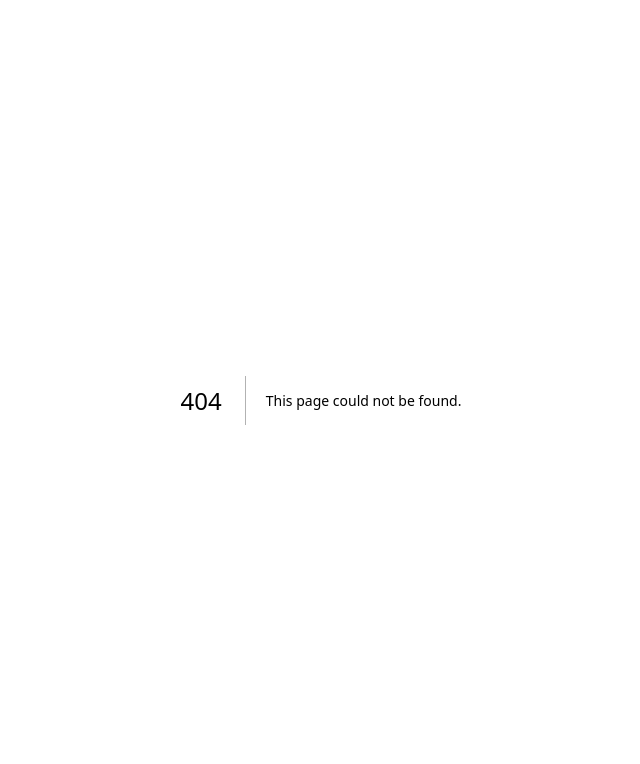
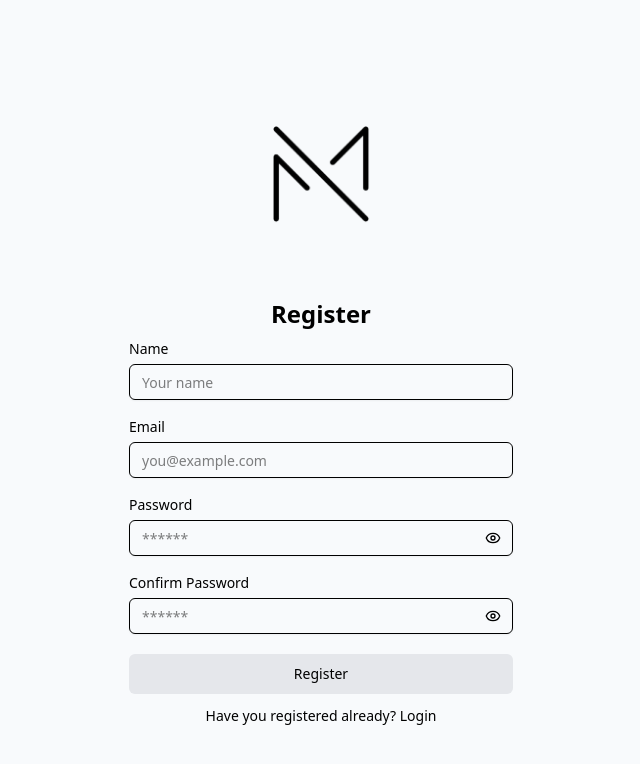
Before and after one commit to nth2355/flash-card-app, a Next.js app: page /register in a window 1280 px wide. Before the commit this address had no page. Shown: the top 764 px of the page, without its empty margins (319-959 px from the left). Built offline with nearby package versions, Linux system fonts and the light colour scheme; no server answers.

Commit message:
Refactor: Modify folder structure

```diff
--- a/app/components/auth/AuthPage.tsx
+++ b/app/components/auth/AuthPage.tsx
@@ -1,16 +1,18 @@
 "use client"
-import { useState } from "react"
+import Image from "next/image"
 import { LoginForm } from "./LoginForm"
 import { SignupForm } from "./SignupForm"
-import Image from "next/image";
 
-export default function AuthPage() {
-  const [mode, setMode] = useState<"login" | "signup">("login")
+export default function AuthPage({
+  mode,
+  onSwitch,
+}: {
+  mode: "login" | "signup"
+  onSwitch: () => void
+}) {
+  return (
+    <div className="min-h-screen flex flex-col items-center justify-center gap-6 bg-slate-50">
 
-  return (
-    <div className="flex flex-col items-center justify-center gap-6 bg-slate-50">
-
-      {/* Logo */}
       <Image
         src="/images/logo.png"
         width={300}
@@ -19,12 +21,11 @@ export default function AuthPage() {
         className="object-contain"
       />
 
-      {/* Form Container */}
       <div className="w-full max-w-md">
         {mode === "login" ? (
-          <LoginForm onSwitch={() => setMode("signup")} />
+          <LoginForm onSwitch={onSwitch} />
         ) : (
-          <SignupForm onSwitch={() => setMode("login")} />
+          <SignupForm onSwitch={onSwitch} />
         )}
       </div>
     </div>
--- /dev/null
+++ b/app/components/dashboard/DashboardPage.tsx
@@ -0,0 +1,12 @@
+
+
+
+export default function DashboardPage() {
+  return (
+    <div className="p-6">
+      <h1 className="text-2xl font-semibold">
+        Welcome to Dashboard 🚀
+      </h1>
+    </div>
+  )
+}
--- /dev/null
+++ b/app/dashboard/page.tsx
@@ -0,0 +1,21 @@
+"use client"
+import {useEffect} from "react"
+import {useRouter} from "next/navigation"
+import DashboardPage from "@/app/components/dashboard/DashboardPage"
+
+export default function DashboardRoute() {
+    const router = useRouter()
+
+    useEffect(() => {
+        const token = localStorage.getItem("token")
+
+        if(!token){
+            router.replace("/login")
+        }
+    }, [router])
+
+
+
+
+  return <DashboardPage />
+}
--- /dev/null
+++ b/app/login/page.tsx
@@ -0,0 +1,14 @@
+"use client"
+import { useRouter } from "next/navigation"
+import AuthPage from "@/app/components/auth/AuthPage"
+
+export default function LoginPage() {
+  const router = useRouter()
+
+  return (
+    <AuthPage
+      mode="login"
+      onSwitch={() => router.push("/register")}
+    />
+  )
+}
--- a/app/page.tsx
+++ b/app/page.tsx
@@ -1,14 +1,5 @@
+import { redirect } from "next/navigation"
 
-import AuthPage from "./components/auth/AuthPage";
-
-export default function Home() {
-  return (
-    <div className="min-h-screen flex flex-col items-center justify-center bg-white px-4">
-      {/* Auth Form */}
-      <div className="w-full max-w-md">
-        <AuthPage />
-      </div>
-
-    </div>
-  );
+export default function HomePage() {
+  redirect("/login")
 }
--- /dev/null
+++ b/app/register/page.tsx
@@ -0,0 +1,14 @@
+"use client"
+import { useRouter } from "next/navigation"
+import AuthPage from "@/app/components/auth/AuthPage"
+
+export default function RegisterPage() {
+  const router = useRouter()
+
+  return (
+    <AuthPage
+      mode="signup"
+      onSwitch={() => router.push("/login")}
+    />
+  )
+}
```
Also changed, not shown: app/components/auth/LoginForm.tsx (+0 -12 lines).
